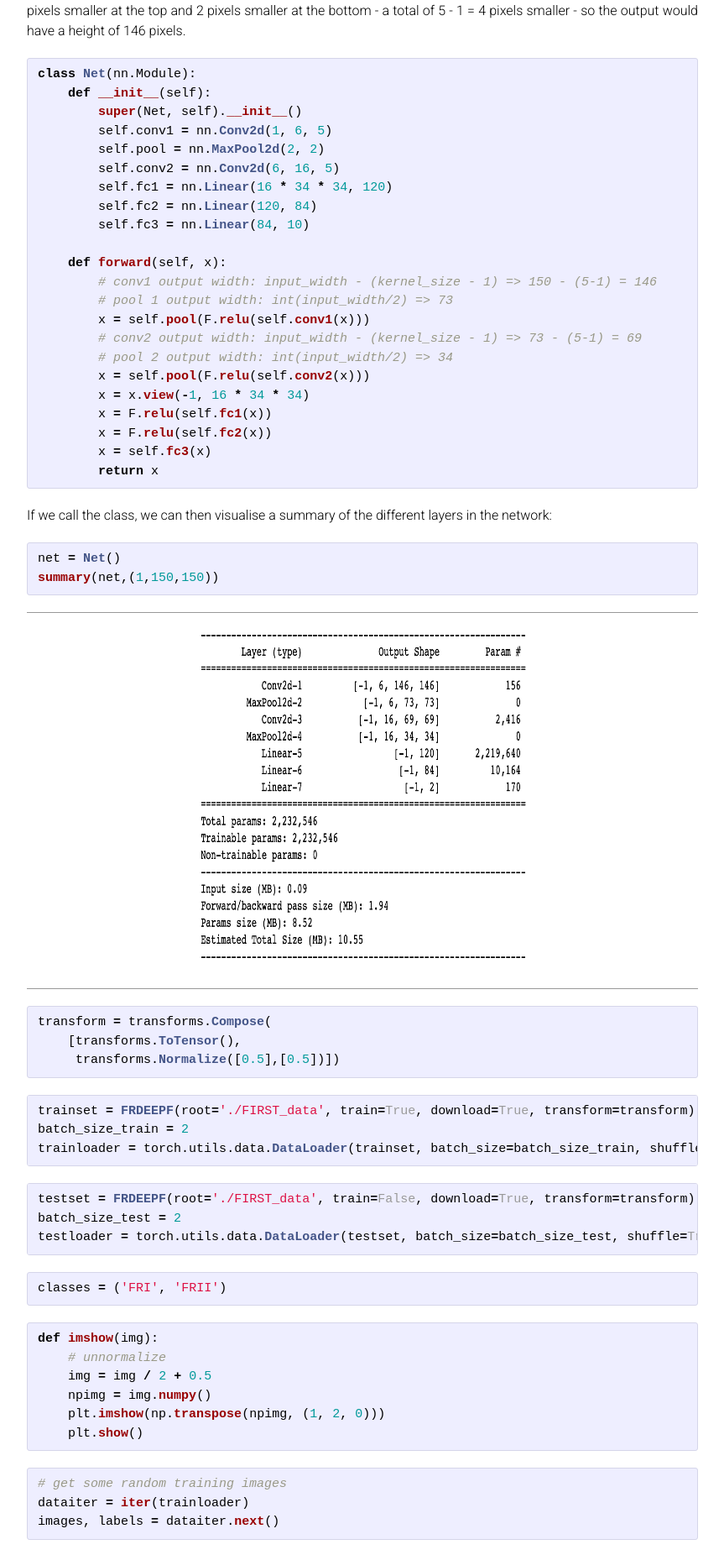
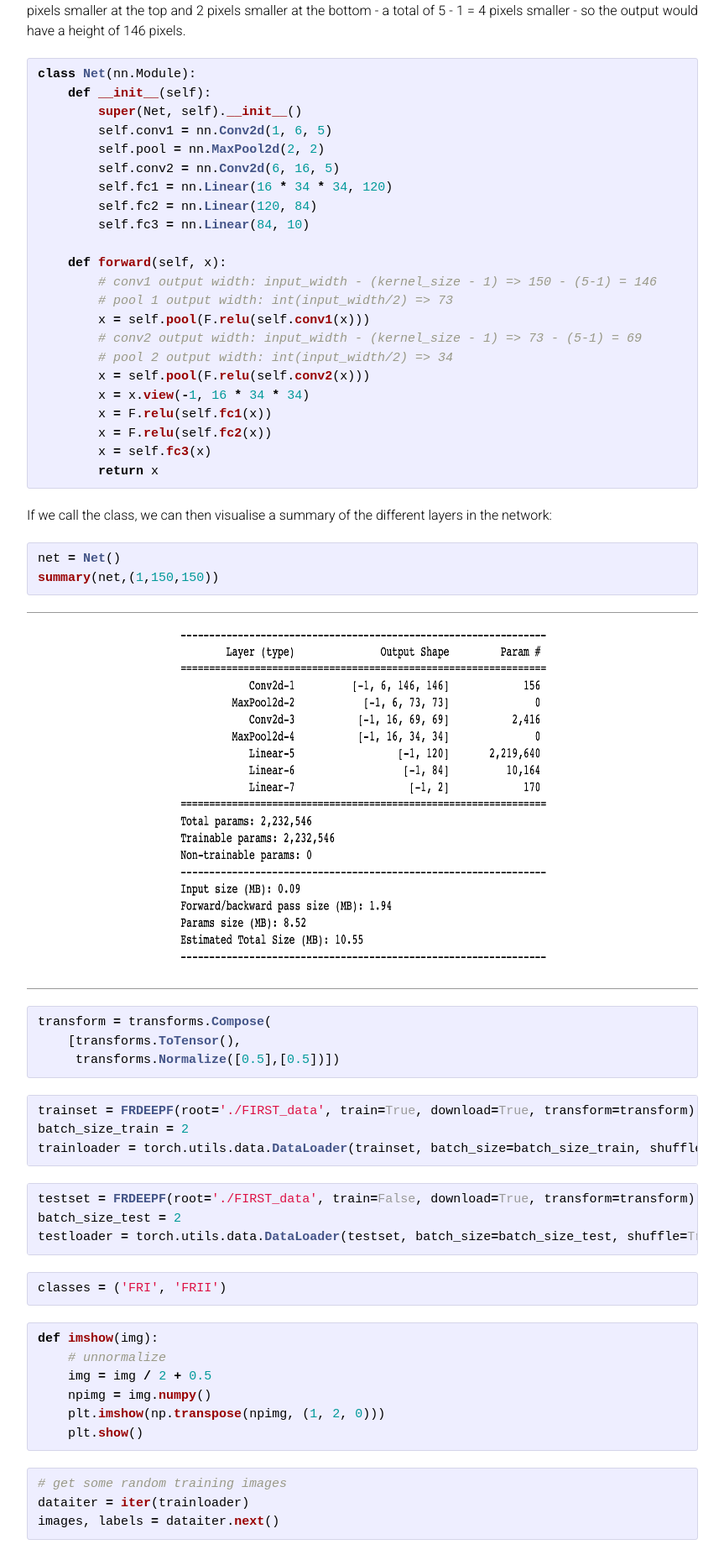
Before and after one commit to as595/csc-2019, a Jekyll site: the page built from frdeepcnn.md, in a window 1280 px wide. Shown: the part 4368-6220 px from the top of the page at 84% size, without its empty margins (208-1071 px from the left). Built offline with Jekyll 4.4.1, drawn with Linux system fonts in a browser that asks for light colours.

Commit message:
Update frdeepcnn.md

````diff
--- a/frdeepcnn.md
+++ b/frdeepcnn.md
@@ -165,7 +165,7 @@ summary(net,(1,150,150))
 ```
 
 <div class="fig figcenter fighighlight">
-  <img width="400" height="400" src="/images/netsummary.png">
+  <img width="450" height="400" src="/images/netsummary.png">
   <div class="figcaption"></div>
 </div>
 
````
